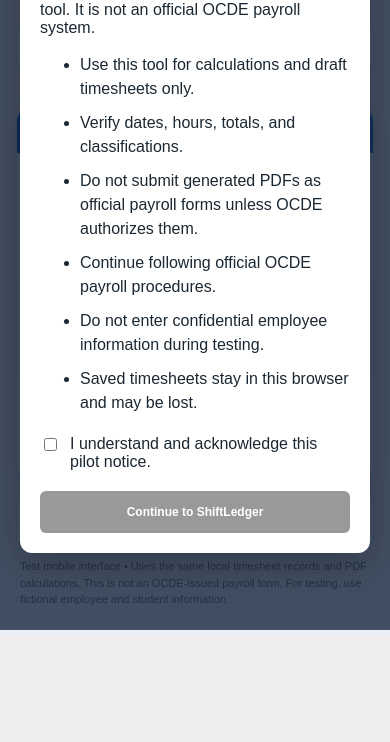
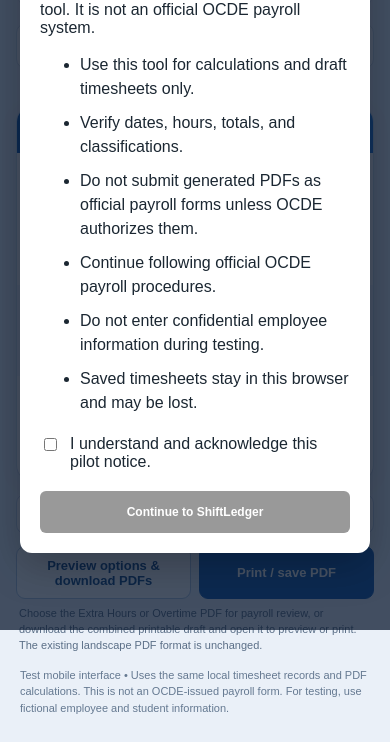
Before and after one commit to EWare1995/Timesheet-Calculator, a plain HTML site: page timesheets/index.html in a window 390 px wide. Shown: the part 214-956 px from the top of the page. Before the commit the page ends 848 px from the top, so only its background shows below. Drawn offline with Linux system fonts and the light colour scheme.

Commit message:
Add files via upload

```diff
--- a/timesheets/index.html
+++ b/timesheets/index.html
@@ -2485,6 +2485,10 @@
  .day-add{display:block;width:calc(100% - 24px);margin:12px!important;background:#135fbb!important;color:white!important;border-radius:9px!important;border-color:#135fbb!important;font-size:15px!important}
  .day-message{font-size:12px;padding:0 15px 12px;color:#58738e}
  .day-bottom{margin:12px 0;display:flex;gap:8px}.day-bottom button{flex:1;font-size:13px!important;border-radius:9px!important;background:#fff!important;color:#154a86!important;border-color:#c2d4e9!important}
+ .day-export-actions{display:grid;grid-template-columns:1fr 1fr;gap:8px;margin:9px 0 4px}
+ .day-export-actions button{min-height:53px;background:#155db2!important;color:white!important;border:1px solid #155db2!important;border-radius:9px!important;font-size:13px!important;padding:10px 7px!important}
+ .day-export-actions button:first-child{background:white!important;color:#164c88!important;border-color:#aec6e2!important}
+ .day-pdf-note{font-size:11px;line-height:1.45;color:#5b6f87;margin:7px 3px 13px}
  .day-warning{font-size:11px;line-height:1.5;color:#657991;margin:12px 4px}
 }
 @media print {#mobileDayApp{display:none!important}}
@@ -2537,7 +2541,12 @@
   <div class="day-nav"><button type="button" id="dayPrev" aria-label="Previous day">‹</button><div class="day-label"><strong id="dayTitle">Today</strong><input id="dayDate" type="date" aria-label="Choose timesheet date"></div><button type="button" id="dayNext" aria-label="Next day">›</button></div>
   <p class="day-swipe-hint">← Swipe to see another day →</p>
   <div class="day-swipe-card" id="dayTouch"><div class="day-card-top"><span>Daily shifts</span><small id="dayCount">0 shifts</small></div><div class="day-shift-list" id="dayEntries"></div><div class="day-foot"><div class="day-total">Extra Hours (decimal)<strong id="dayExtra">0.00</strong></div><div class="day-total">Overtime (H:MM)<strong id="dayOvertime">0:00</strong></div></div><button type="button" id="dayAdd" class="day-add">＋ Add shift to this day</button><p id="dayMessage" class="day-message" role="status">Changes save automatically on this device.</p></div>
-  <div class="day-bottom"><button id="dayToday" type="button">Go to today</button><button id="dayReview" type="button">Review full timesheet →</button></div>
+  <div class="day-bottom"><button id="dayToday" type="button">Go to today</button></div>
+  <div class="day-export-actions" aria-label="Timesheet PDF actions">
+   <button id="dayPdfOptions" type="button">Preview options &amp; download PDFs</button>
+   <button id="dayPrintPdf" type="button">Print / save PDF</button>
+  </div>
+  <p class="day-pdf-note">Choose the Extra Hours or Overtime PDF for payroll review, or download the combined printable draft and open it to preview or print. The existing landscape PDF format is unchanged.</p>
   <p class="day-warning">Test mobile interface • Uses the same local timesheet records and PDF calculations. This is not an OCDE-issued payroll form. For testing, use fictional employee and student information.</p>
  </div>
 </section>
@@ -2976,7 +2985,11 @@
         $d('dayEntries').addEventListener('change',e=>{ if(e.target.dataset.dayField)showDay() });
         $d('dayEntries').addEventListener('click',e=>{const b=e.target.closest('[data-day-remove]');if(!b)return;data.rows.splice(Number(b.dataset.dayRemove),1);if(!data.rows.length)data.rows.push(emptyRow());refresh()});
         const toggle=()=>{document.body.classList.toggle('dayshow-table');$d('dayMode').textContent=document.body.classList.contains('dayshow-table')?'Day view':'Table view'; if(!document.body.classList.contains('dayshow-table'))showDay()};
-        $d('dayMode').onclick=toggle;$d('dayReview').onclick=toggle;
+        $d('dayMode').onclick=toggle;
+        // Reuse original validated review and original PDF download callbacks.
+        // This leaves the landscape PDF generator, watermark, budget fields and signatures untouched.
+        $d('dayPdfOptions').onclick=()=>{ $d('reviewForms').click(); };
+        $d('dayPrintPdf').onclick=()=>{ $d('browserPrint').click(); };
         const touch=$d('dayTouch');
         touch.addEventListener('touchstart',e=>{if(e.touches.length!==1)return;startX=e.touches[0].clientX;startY=e.touches[0].clientY},{passive:true});
         touch.addEventListener('touchend',e=>{if(startX===null||!e.changedTouches.length)return;const dx=e.changedTouches[0].clientX-startX,dy=e.changedTouches[0].clientY-startY;startX=startY=null;if(Math.abs(dx)>65&&Math.abs(dx)>Math.abs(dy)*1.5)datePlus(dx<0?1:-1)},{passive:true});
```
